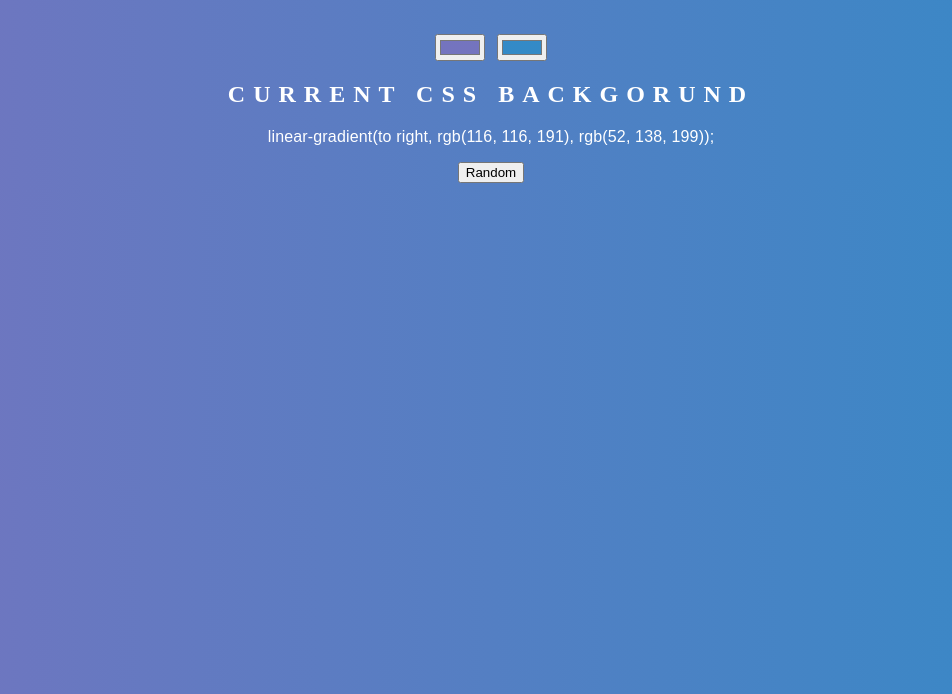
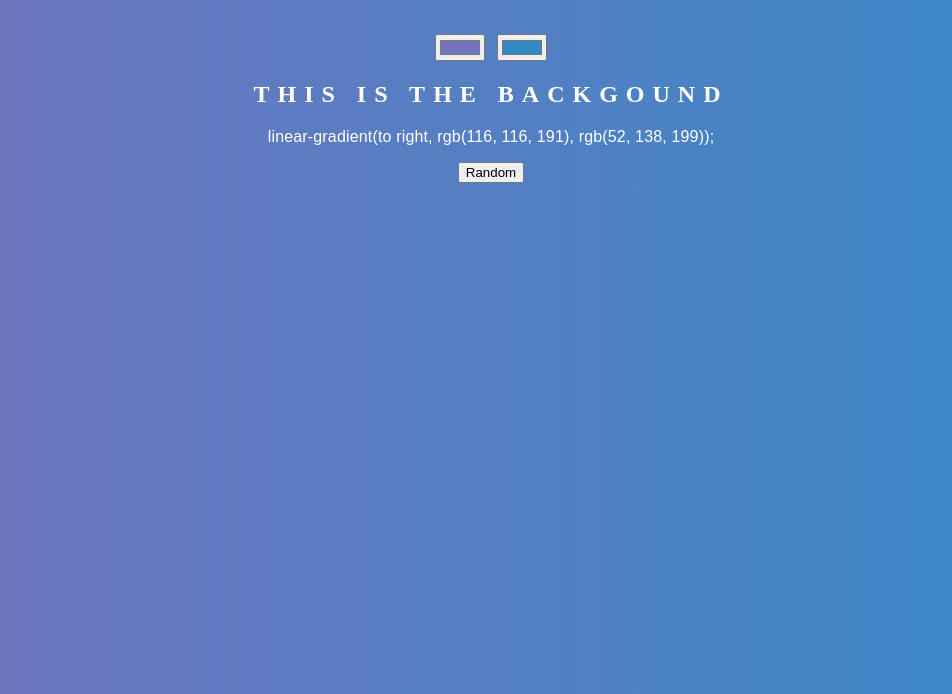
Before and after one commit to rusakovic/background-generator, a plain HTML site: page index.html in a window 1280 px wide. Shown: the part 106-800 px from the top of the page, without its empty margins (149-1101 px from the left). Drawn offline with Linux system fonts and the light colour scheme.

Commit message:
changing text

```diff
--- a/index.html
+++ b/index.html
@@ -11,7 +11,7 @@
     <h1>COOL Generator</h1>
     <input  class="color1" type="color" name="color1" value="#7474BF">
     <input  class="color2" type="color" name="color2" value="#348AC7">
-    <h2>Current CSS Backgorund</h2>
+    <h2>This is the backgound</h2>
     <h3></h3>
     <button>Random</button>
     <script src="script.js"></script>
```
